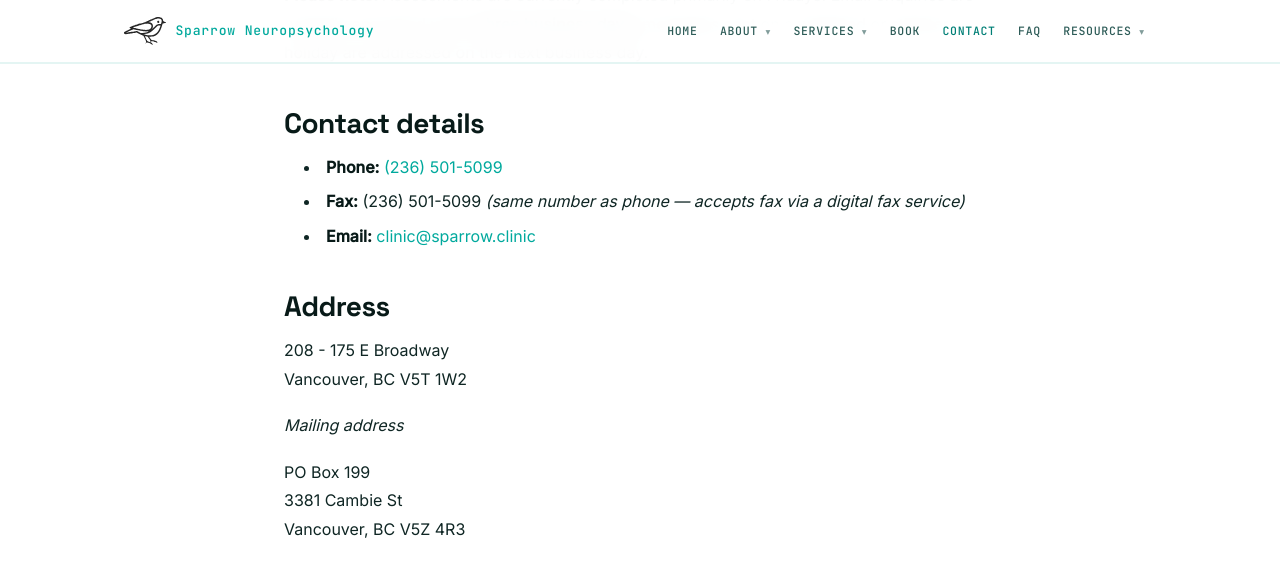
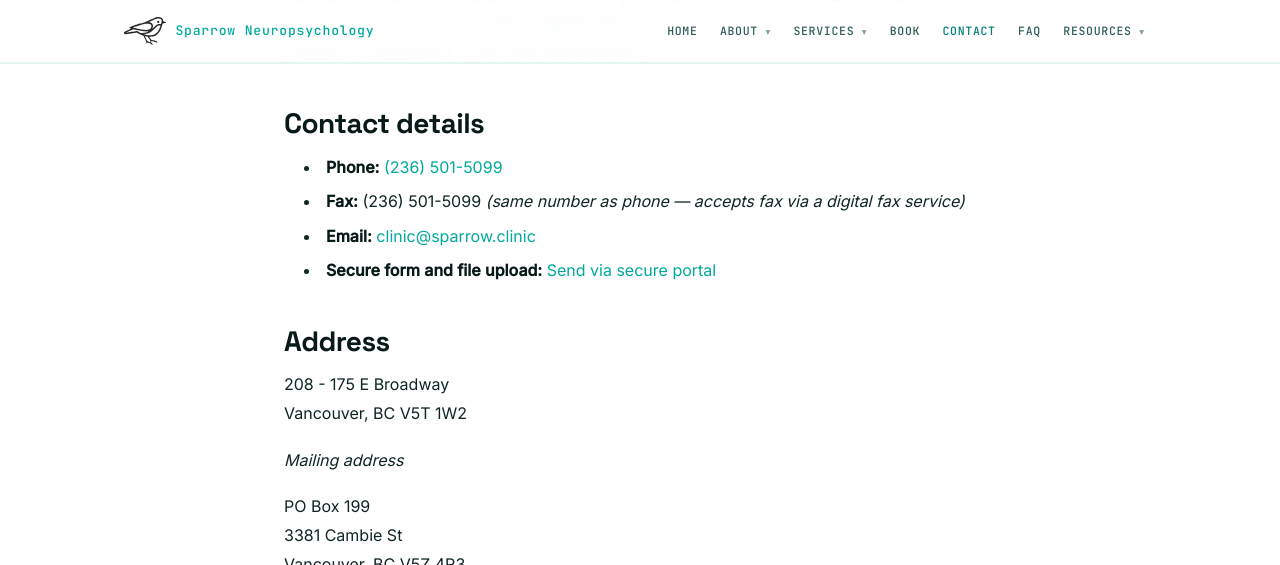
Before and after one commit to cfxb/sparrow-clinic, a Jekyll site: the page built from contact.md, in a window 1280 px wide and 900 px high, scrolled down 743 px, cut to the strip 0-565 px from the top of the window. Built offline with Jekyll 4.4.1, drawn with Linux system fonts in a browser that asks for light colours.

Commit message:
Add secure portal link to Contact page

```diff
--- a/contact.md
+++ b/contact.md
@@ -18,6 +18,7 @@ We welcome inquiries about neuropsychological assessment. If you are wondering w
 - **Phone:** [{{ site.data.contact.phone }}](tel:{{ site.data.contact.phone_link }})
 - **Fax:** {{ site.data.contact.fax }} _({{ site.data.contact.fax_note }})_
 - **Email:** [{{ site.data.contact.email }}](mailto:{{ site.data.contact.email }}?subject=Assessment%20enquiry)
+- **Secure form and file upload:** [Send via secure portal](/secure/)
 
 ## Address
 
```
